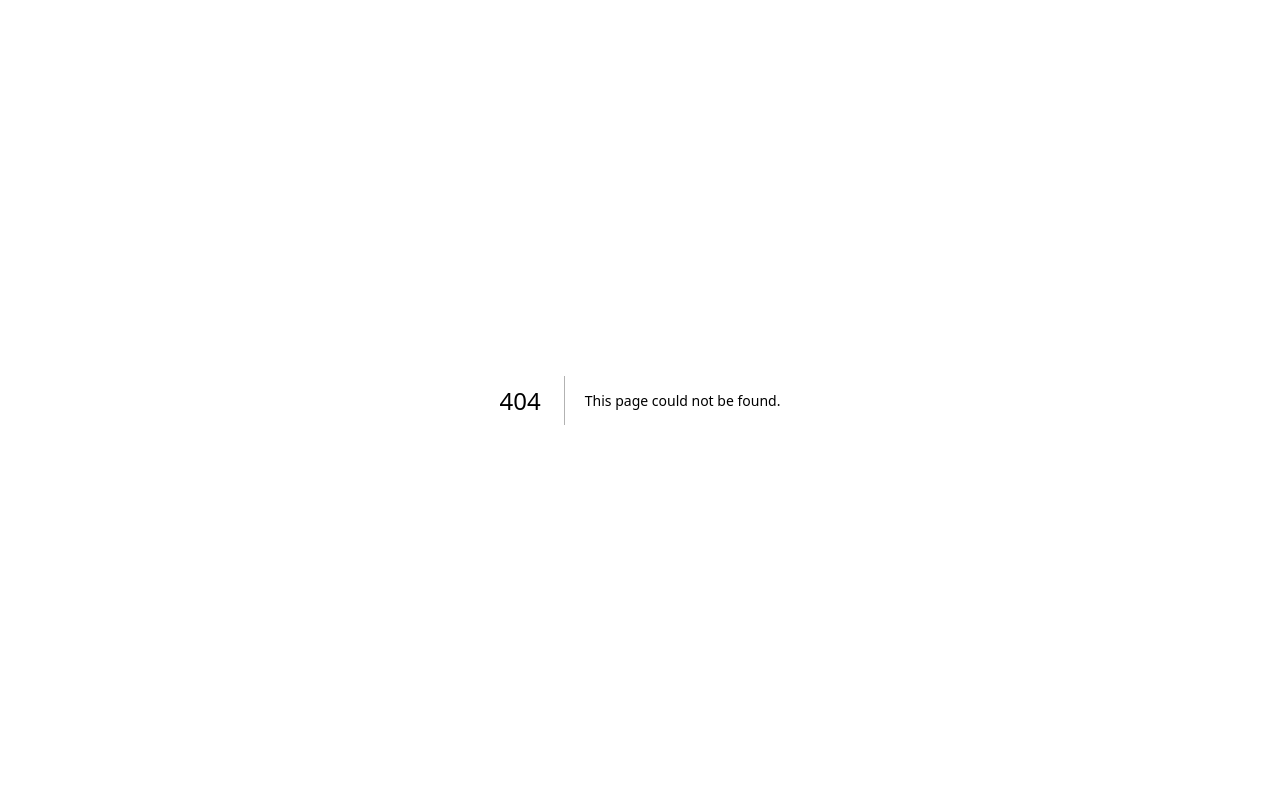
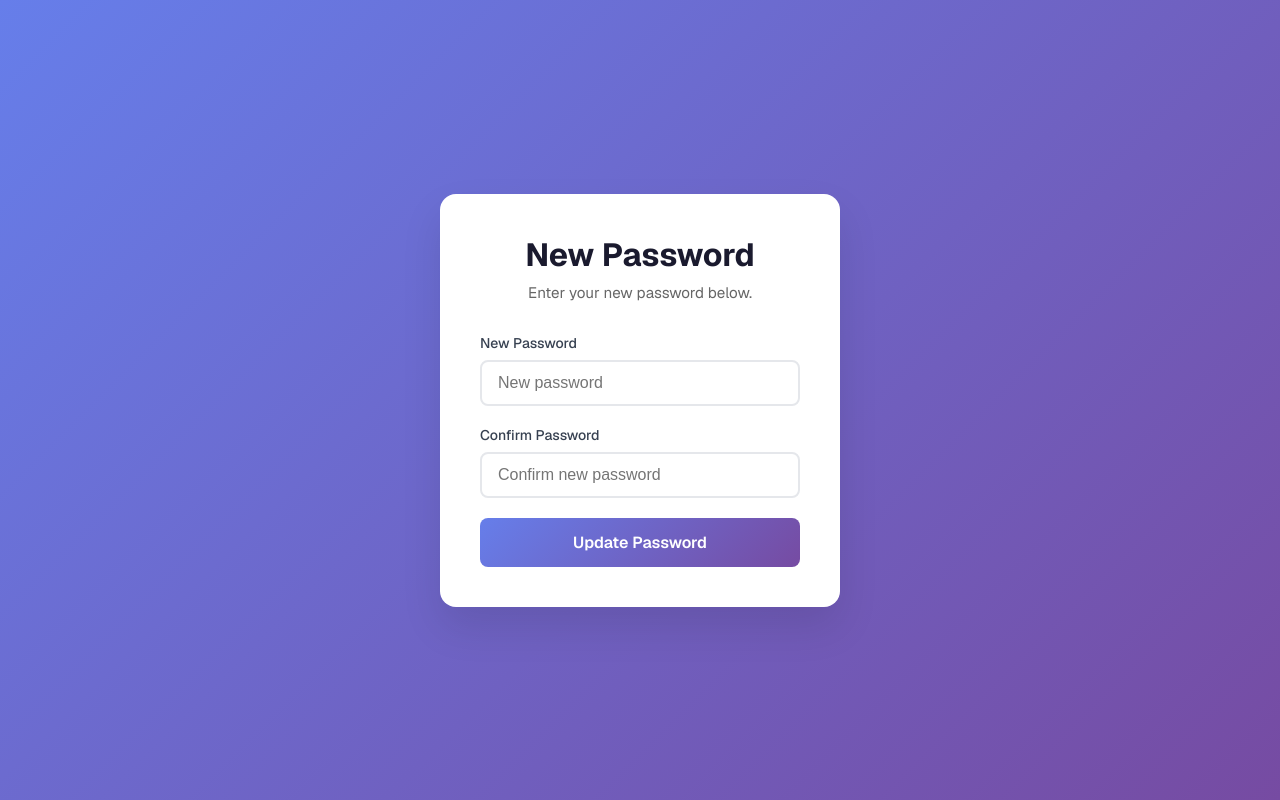
Before and after one commit to sojack/familytree, a Next.js app: page /auth/reset-password in a window 1280 px wide. Before the commit this address had no page. Built offline with nearby package versions, Linux system fonts and the light colour scheme.

Commit message:
add reset password

```diff
--- a/app/auth/callback/route.ts
+++ b/app/auth/callback/route.ts
@@ -18,7 +18,7 @@ export async function GET(request: Request) {
       return NextResponse.redirect(`${origin}/auth/login?error=${encodeURIComponent(error.message)}`)
     }
 
-    // Successful auth - redirect to the app
+    // Redirect to wherever `next` points (e.g. /auth/reset-password for recovery)
     return NextResponse.redirect(`${origin}${next}`)
   }
 
--- a/app/auth/login/page.module.css
+++ b/app/auth/login/page.module.css
@@ -104,6 +104,18 @@
   text-align: center;
 }
 
+.forgotLink {
+  display: block;
+  text-align: center;
+  font-size: 0.85rem;
+  color: #667eea;
+  margin-top: -0.25rem;
+}
+
+.forgotLink:hover {
+  text-decoration: underline;
+}
+
 .toggle {
   margin-top: 1.25rem;
   text-align: center;
--- /dev/null
+++ b/app/auth/reset-password/page.tsx
@@ -0,0 +1,101 @@
+'use client'
+
+import { useState } from 'react'
+import { useRouter } from 'next/navigation'
+import { createClient } from '@/lib/supabase/client'
+import styles from '../login/page.module.css'
+
+export default function ResetPasswordPage() {
+  const [password, setPassword] = useState('')
+  const [confirmPassword, setConfirmPassword] = useState('')
+  const [loading, setLoading] = useState(false)
+  const [message, setMessage] = useState('')
+  const [error, setError] = useState('')
+  const router = useRouter()
+
+  const handleSubmit = async (e: React.FormEvent) => {
+    e.preventDefault()
+    setLoading(true)
+    setMessage('')
+    setError('')
+
+    if (password !== confirmPassword) {
+      setError('Passwords do not match.')
+      setLoading(false)
+      return
+    }
+
+    const supabase = createClient()
+    const { error } = await supabase.auth.updateUser({ password })
+
+    if (error) {
+      setError(error.message)
+    } else {
+      setMessage('Password updated! Redirecting...')
+      setTimeout(() => router.push('/tree'), 1500)
+    }
+
+    setLoading(false)
+  }
+
+  return (
+    <div className={styles.container}>
+      <div className={styles.card}>
+        <h1 className={styles.title}>New Password</h1>
+        <p className={styles.subtitle}>
+          Enter your new password below.
+        </p>
+
+        <form onSubmit={handleSubmit} className={styles.form}>
+          <div className={styles.inputGroup}>
+            <label htmlFor="password" className={styles.label}>
+              New Password
+            </label>
+            <input
+              id="password"
+              type="password"
+              value={password}
+              onChange={(e) => setPassword(e.target.value)}
+              placeholder="New password"
+              required
+              minLength={6}
+              className={styles.input}
+            />
+          </div>
+
+          <div className={styles.inputGroup}>
+            <label htmlFor="confirmPassword" className={styles.label}>
+              Confirm Password
+            </label>
+            <input
+              id="confirmPassword"
+              type="password"
+              value={confirmPassword}
+              onChange={(e) => setConfirmPassword(e.target.value)}
+              placeholder="Confirm new password"
+              required
+              minLength={6}
+              className={styles.input}
+            />
+          </div>
+
+          <button
+            type="submit"
+            disabled={loading}
+            className={styles.button}
+          >
+            {loading ? 'Updating...' : 'Update Password'}
+          </button>
+        </form>
+
+        {message && (
+          <div className={styles.message}>{message}</div>
+        )}
+
+        {error && (
+          <div className={styles.error}>{error}</div>
+        )}
+      </div>
+    </div>
+  )
+}
```
Also changed, not shown: app/auth/forgot-password/page.tsx (added, +85 -0 lines), app/auth/login/page.tsx (+7 -0 lines).
